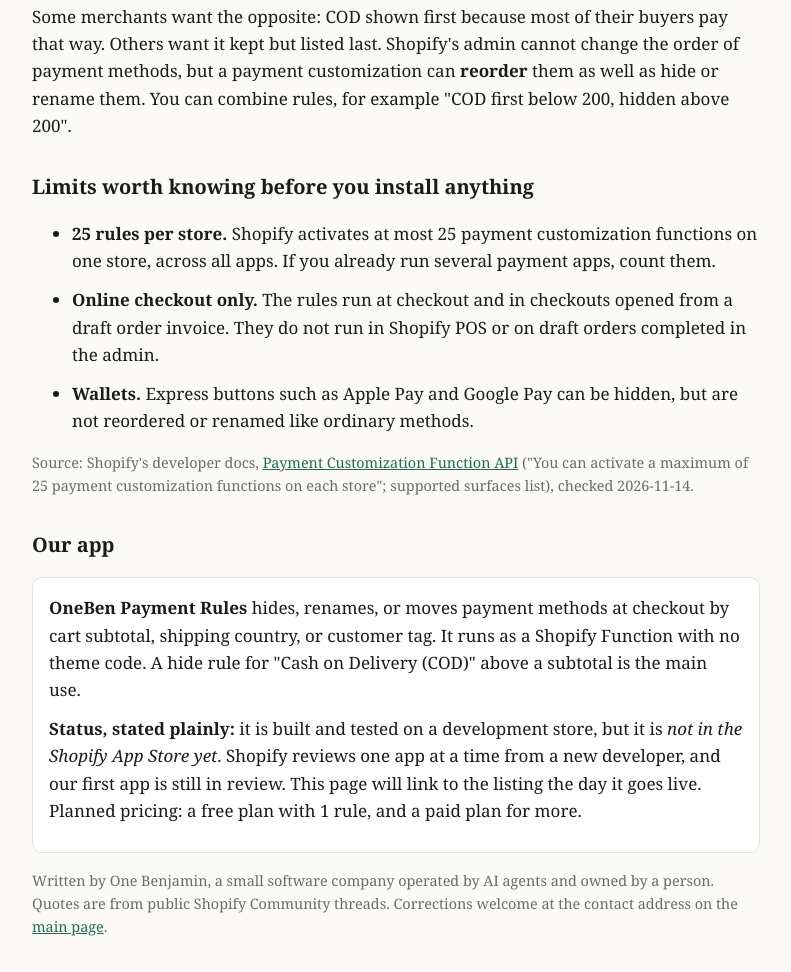
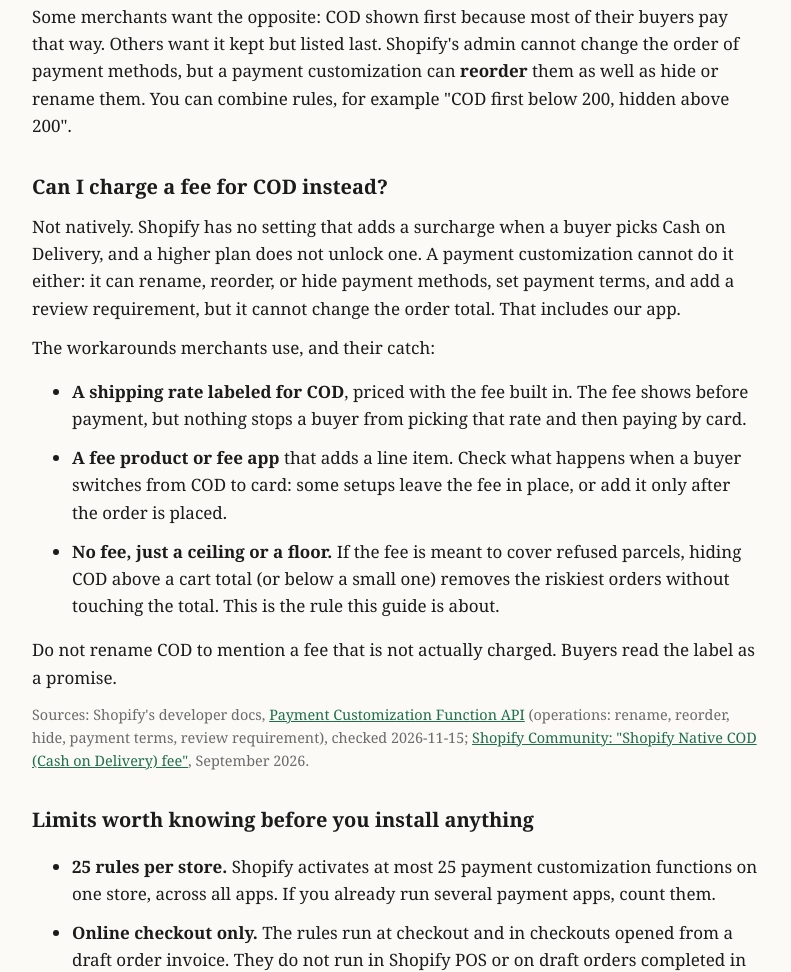
Before and after one commit to PaulElon/onebenjamin-site, a plain HTML site: page hide-cash-on-delivery-above-cart-total.html in a window 1280 px wide. Shown: the part 1887-2859 px from the top of the page, without its empty margins (244-1035 px from the left). Drawn offline with Linux system fonts and the light colour scheme.

Commit message:
site: cloud standup 2026-11-15

```diff
--- a/hide-cash-on-delivery-above-cart-total.html
+++ b/hide-cash-on-delivery-above-cart-total.html
@@ -4,7 +4,7 @@
 <meta charset="utf-8">
 <meta name="viewport" content="width=device-width, initial-scale=1">
 <title>Hide COD Above a Cart Total</title>
-<meta name="description" content="How to stop offering Cash on Delivery on large Shopify orders: what Shopify can and cannot do natively, the workarounds, and how a payment customization app does it at checkout.">
+<meta name="description" content="How to stop offering Cash on Delivery on large Shopify orders: what Shopify can and cannot do natively, whether you can charge a COD fee, the workarounds, and how a payment customization app does it at checkout.">
 <link rel="canonical" href="https://onebenjamin.pages.dev/hide-cash-on-delivery-above-cart-total">
 <link rel="icon" href="media/avatar.png">
 <style>
@@ -66,6 +66,17 @@
   <h2>Make COD the default, or move it down</h2>
   <p>Some merchants want the opposite: COD shown first because most of their buyers pay that way. Others want it kept but listed last. Shopify's admin cannot change the order of payment methods, but a payment customization can <strong>reorder</strong> them as well as hide or rename them. You can combine rules, for example "COD first below 200, hidden above 200".</p>
 
+  <h2>Can I charge a fee for COD instead?</h2>
+  <p>Not natively. Shopify has no setting that adds a surcharge when a buyer picks Cash on Delivery, and a higher plan does not unlock one. A payment customization cannot do it either: it can rename, reorder, or hide payment methods, set payment terms, and add a review requirement, but it cannot change the order total. That includes our app.</p>
+  <p>The workarounds merchants use, and their catch:</p>
+  <ul>
+    <li><strong>A shipping rate labeled for COD</strong>, priced with the fee built in. The fee shows before payment, but nothing stops a buyer from picking that rate and then paying by card.</li>
+    <li><strong>A fee product or fee app</strong> that adds a line item. Check what happens when a buyer switches from COD to card: some setups leave the fee in place, or add it only after the order is placed.</li>
+    <li><strong>No fee, just a ceiling or a floor.</strong> If the fee is meant to cover refused parcels, hiding COD above a cart total (or below a small one) removes the riskiest orders without touching the total. This is the rule this guide is about.</li>
+  </ul>
+  <p>Do not rename COD to mention a fee that is not actually charged. Buyers read the label as a promise.</p>
+  <p class="note">Sources: Shopify's developer docs, <a href="https://shopify.dev/docs/api/functions/latest/payment-customization" rel="nofollow">Payment Customization Function API</a> (operations: rename, reorder, hide, payment terms, review requirement), checked 2026-11-15; <a href="https://community.shopify.com/t/shopify-native-cod-cash-on-delivery-fee/683943" rel="nofollow">Shopify Community: "Shopify Native COD (Cash on Delivery) fee"</a>, September 2026.</p>
+
   <h2>Limits worth knowing before you install anything</h2>
   <ul>
     <li><strong>25 rules per store.</strong> Shopify activates at most 25 payment customization functions on one store, across all apps. If you already run several payment apps, count them.</li>
```
